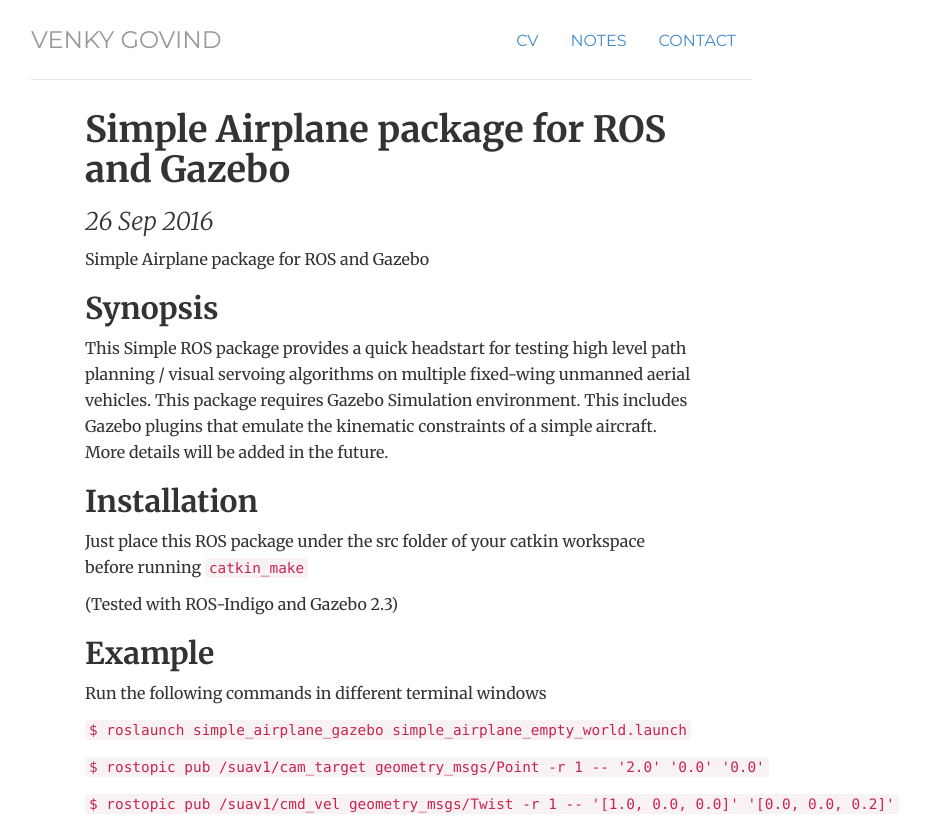
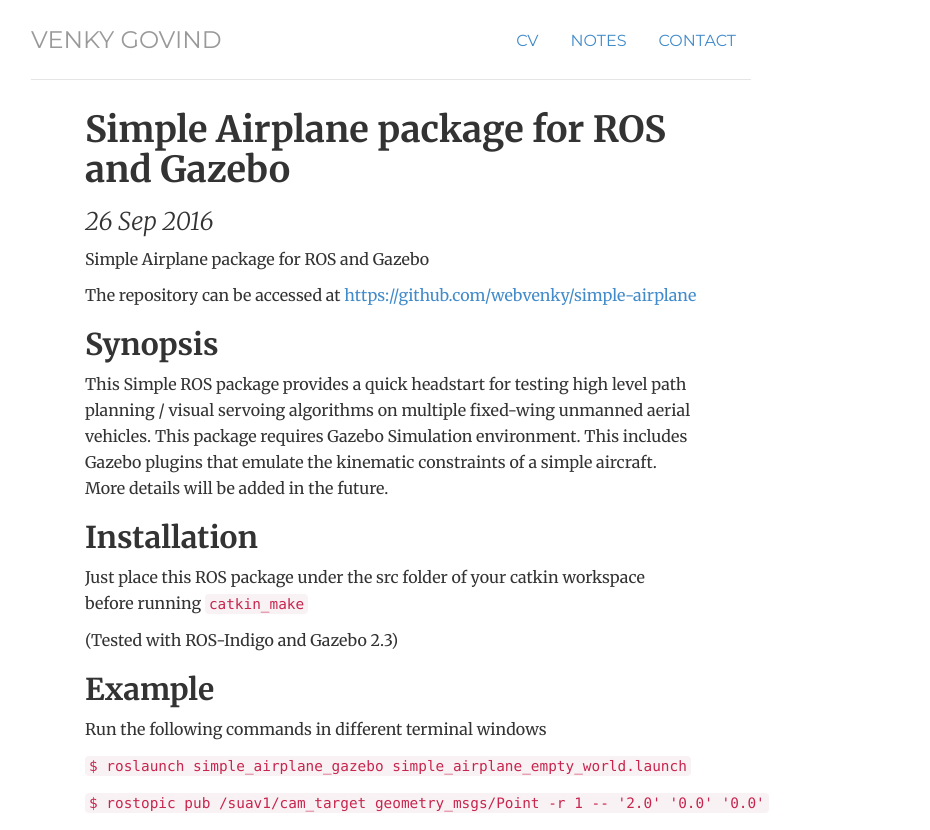
Before and after one commit to webvenky/webvenky.github.io, a Jekyll site: the page built from _posts/2016-09-26-Venky-Govind-Simple_Airplane_Package_for_ROS_and_Gazebo.md, in a window 1280 px wide. Shown: the top 830 px of the page, without its empty margins (249-1179 px from the left). Built offline with Jekyll 4.4.1, drawn with Linux system fonts in a browser that asks for light colours; comment, search, counter and statistics services are not loaded.

Commit message:
Link updated

```diff
--- a/_posts/2016-09-26-Venky-Govind-Simple_Airplane_Package_for_ROS_and_Gazebo.md
+++ b/_posts/2016-09-26-Venky-Govind-Simple_Airplane_Package_for_ROS_and_Gazebo.md
@@ -6,6 +6,8 @@
 ---
 
 Simple Airplane package for ROS and Gazebo
+
+The repository can be accessed at [https://github.com/webvenky/simple-airplane](https://github.com/webvenky/simple-airplane)
 
 ## Synopsis
 
```
